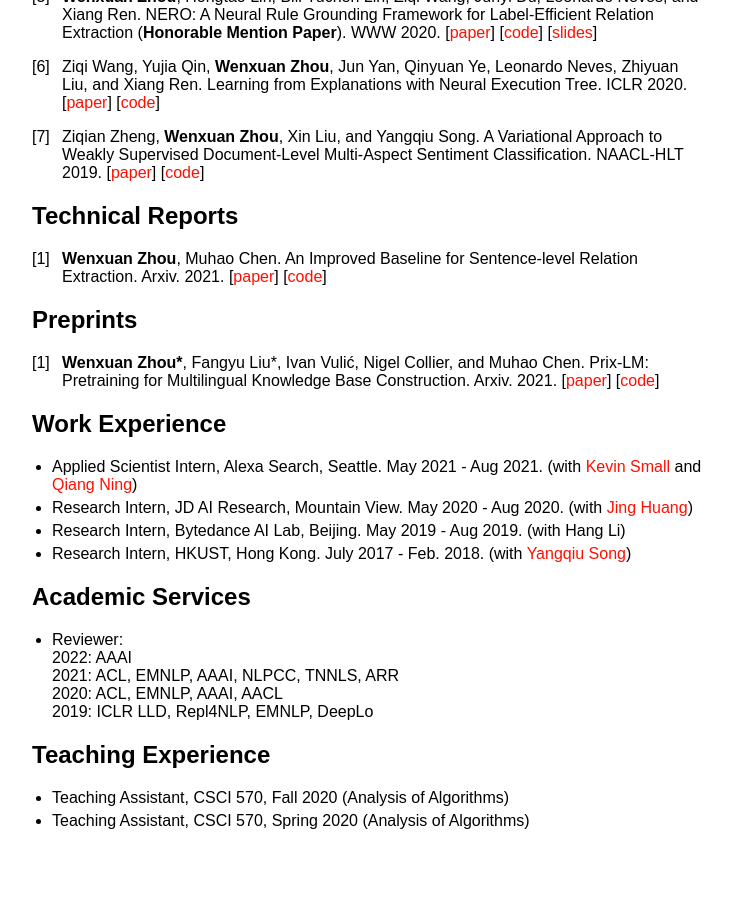
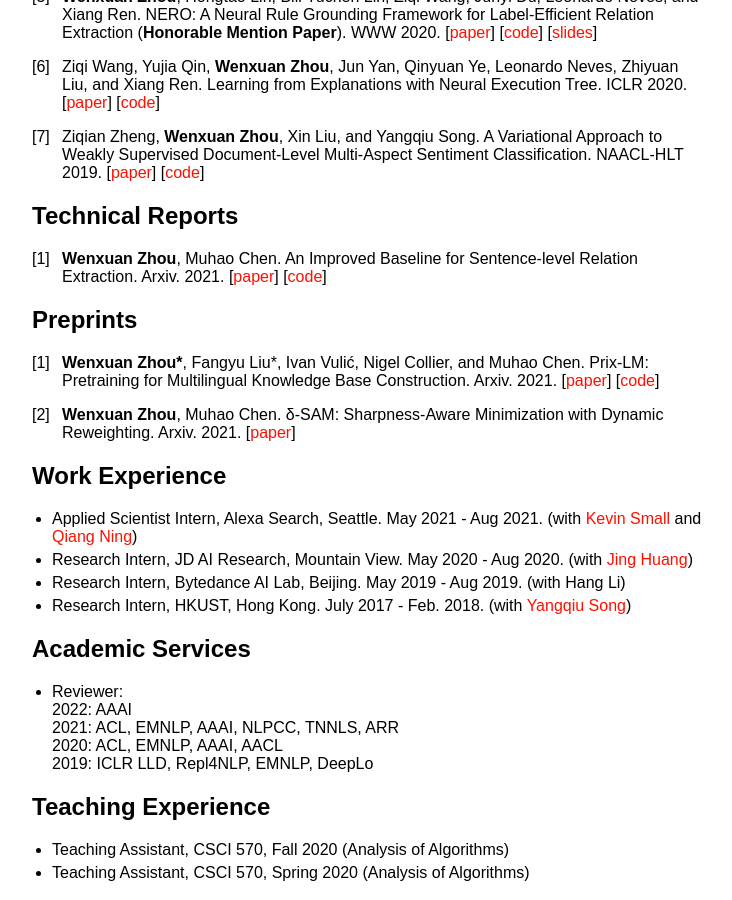
Before and after one commit to wzhouad/wzhouad.github.io, a Jekyll site: the page built from index.md, in a window 1280 px wide and 900 px high, scrolled down 741 px. Shown: the whole window, without its empty margins (258-990 px from the left). Built offline with Jekyll 4.4.1, drawn with Linux system fonts in a browser that asks for light colours; our own code applies the rules of GitHub Pages for plain Markdown files; before the commit the page ends 1589 px from its top, so only the background shows below that.

Commit message:
Update index.md

```diff
--- a/index.md
+++ b/index.md
@@ -37,6 +37,8 @@ I'm a fourth-year Ph.D. student at the University of Southern California working
 ## Preprints
 1. **Wenxuan Zhou\***, Fangyu Liu\*, Ivan Vulić, Nigel Collier, and Muhao Chen. Prix-LM: Pretraining for Multilingual Knowledge Base Construction. Arxiv. 2021. \[[paper](https://arxiv.org/abs/2110.08443)] \[[code](https://github.com/luka-group/prix-lm)\]
 
+2. **Wenxuan Zhou**, Muhao Chen. δ-SAM: Sharpness-Aware Minimization with Dynamic Reweighting. Arxiv. 2021. \[[paper](https://arxiv.org/abs/2112.08772)]
+
 ## Work Experience
 * Applied Scientist Intern, Alexa Search, Seattle. May 2021 - Aug 2021. (with [Kevin Small](http://www.kevinsmall.org/) and [Qiang Ning](https://www.qiangning.info/))
 * Research Intern, JD AI Research, Mountain View. May 2020 - Aug 2020. (with [Jing Huang](https://sites.google.com/view/drjinghuang))
```
